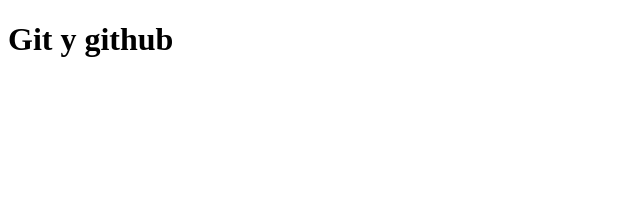
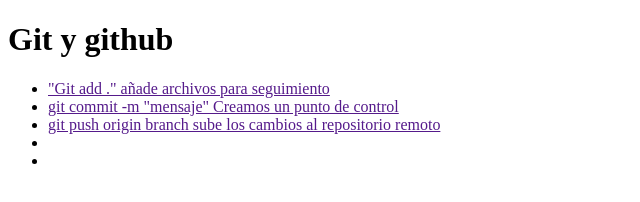
Before and after one commit to Alberto-Mainardi/github, a plain HTML site: page index.html in a window 1280 px wide. Shown: the whole page, without its empty margins (0-640 px from the left). Drawn offline with Linux system fonts and the light colour scheme.

Commit message:
proceso de git

```diff
--- a/index.html
+++ b/index.html
@@ -7,5 +7,12 @@
 </head>
 <body>
     <h1>Git y github</h1>
+    <ul>
+        <li><a href="">"Git add ." añade archivos para seguimiento </a></li>
+        <li><a href="">git commit -m "mensaje" Creamos un punto de control</a></li>
+        <li><a href="">git push origin branch  sube los cambios al repositorio remoto</a></li>
+        <li><a href=""></a></li>
+        <li><a href=""></a></li>
+    </ul>
 </body>
 </html>
```
